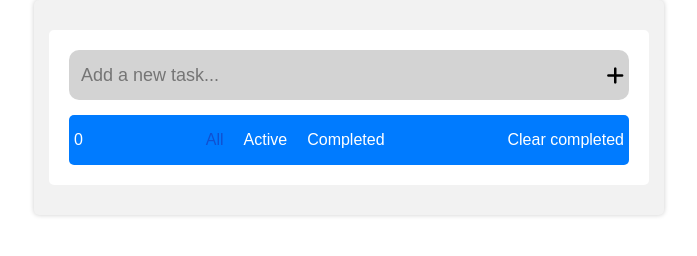
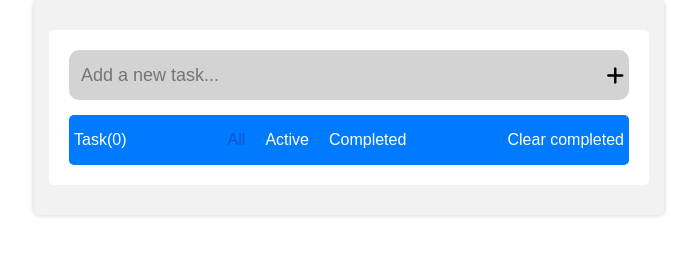
Before and after one commit to RKS786/TodoApp, a plain HTML site: page index.html in a window 1280 px wide. Shown: the whole page, without its empty margins (291-988 px from the left). Drawn offline with Linux system fonts and the light colour scheme.

Commit message:
Update index.html

```diff
--- a/index.html
+++ b/index.html
@@ -16,7 +16,7 @@
             <ul id="list"></ul>
             <div class="todo-items-info">
                 <div class="items-left">
-                    <span id="taskCount">0</span>
+                    <span id="taskCount">Task(0)</span>
                 </div>
                 <div class="item-statuses">
                     <span class="active">All</span>
```
